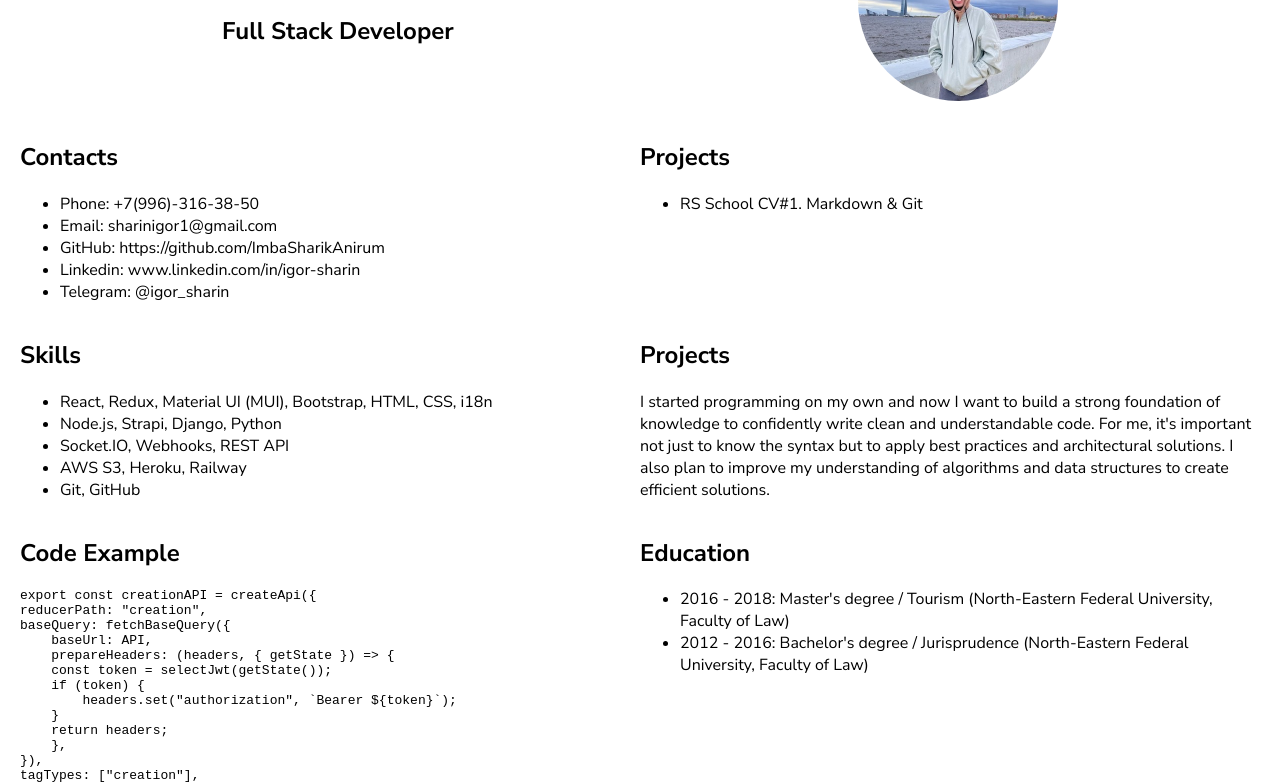
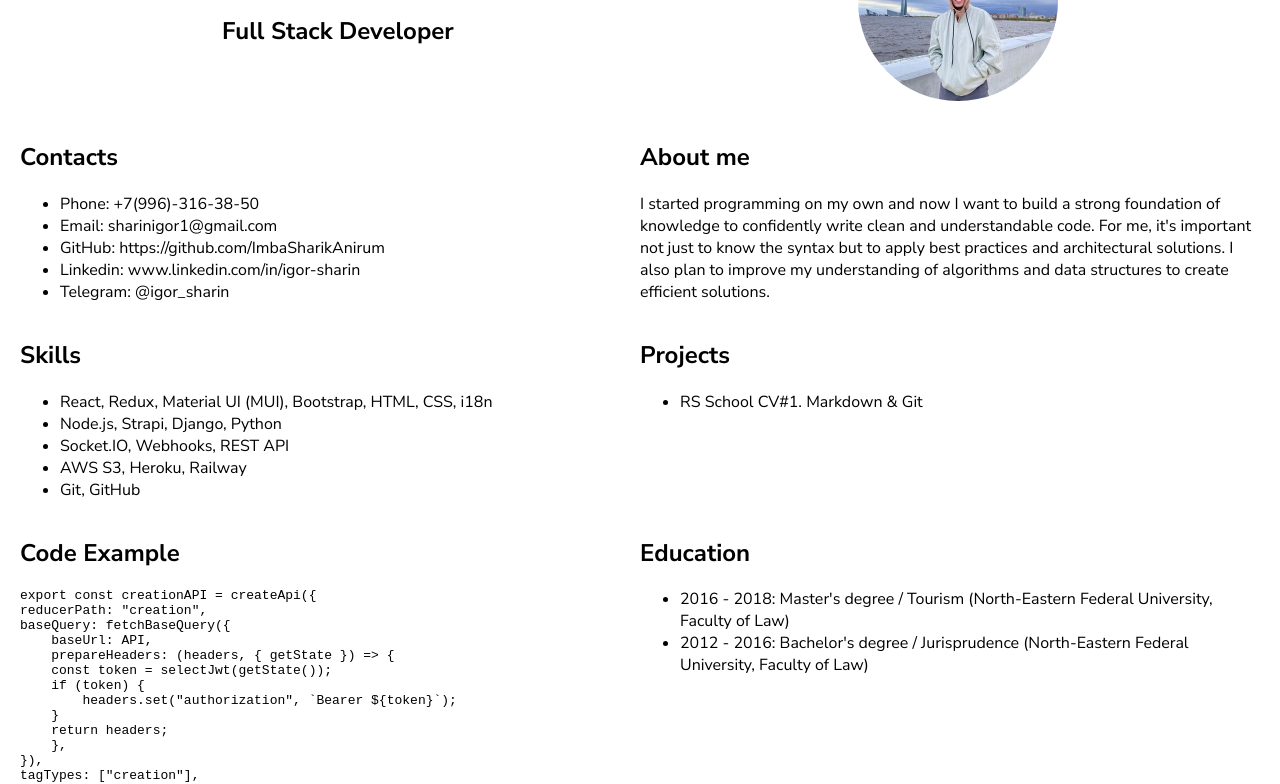
Before and after one commit to ImbaSharikAnirum/rsschool-cv, a plain HTML site: page index.html in a window 1280 px wide. Shown: the part 209-993 px from the top of the page. Drawn offline with Linux system fonts and the light colour scheme.

Commit message:
refactor: reorder sections and rename mislabeled item

```diff
--- a/index.html
+++ b/index.html
@@ -23,6 +23,9 @@
             </li>
             <li>
               <a href="#skills" class="nav-link">Skills</a>
+            </li>
+            <li>
+              <a href="#projects" class="nav-link">Projects</a>
             </li>
             <li>
               <a href="#code-example" class="nav-link">Code Example</a>
@@ -75,16 +78,15 @@
           </ul>
         </section>
         <section class="section" id="about-me">
-          <h2 class="section-title">Projects</h2>
-          <ul>
-            <li>
-              <a
-                class="section-link"
-                href="https://imbasharikanirum.github.io/rsschool-cv/cv"
-                >RS School CV#1. Markdown & Git</a
-              >
-            </li>
-          </ul>
+          <h2>About me</h2>
+          <p>
+            I started programming on my own and now I want to build a strong
+            foundation of knowledge to confidently write clean and
+            understandable code. For me, it's important not just to know the
+            syntax but to apply best practices and architectural solutions. I
+            also plan to improve my understanding of algorithms and data
+            structures to create efficient solutions.
+          </p>
         </section>
         <section class="section" id="skills">
           <h2>Skills</h2>
@@ -96,16 +98,16 @@
             <li>Git, GitHub</li>
           </ul>
         </section>
-        <section class="section" id="about-me">
-          <h2>Projects</h2>
-          <p>
-            I started programming on my own and now I want to build a strong
-            foundation of knowledge to confidently write clean and
-            understandable code. For me, it's important not just to know the
-            syntax but to apply best practices and architectural solutions. I
-            also plan to improve my understanding of algorithms and data
-            structures to create efficient solutions.
-          </p>
+        <section class="section" id="projects">
+          <h2 class="section-title">Projects</h2>
+          <ul>
+            <li>
+              <a
+                href="https://imbasharikanirum.github.io/rsschool-cv/cv"
+                >RS School CV#1. Markdown & Git</a
+              >
+            </li>
+          </ul>
         </section>
         <section class="section" id="code-example">
           <h2>Code Example</h2>
```
